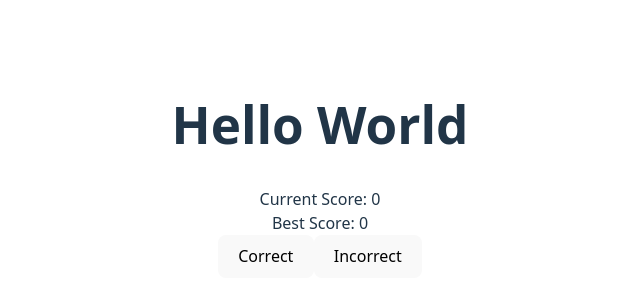
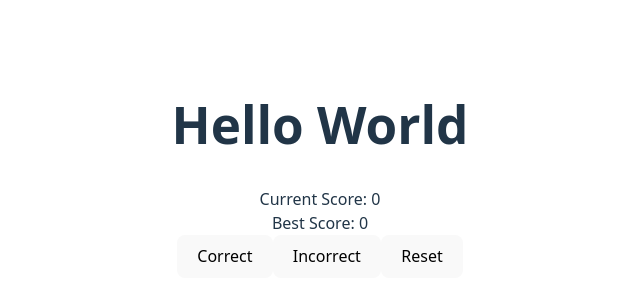
Before and after one commit to samob917/matching-game, a React (Vite) app: page / in a window 1280 px wide. Shown: the part 230-530 px from the top of the page, without its empty margins (320-960 px from the left). Built offline with nearby package versions, Linux system fonts and the light colour scheme.

Commit message:
Add reset button
Reset button works.

```diff
--- a/src/App.jsx
+++ b/src/App.jsx
@@ -21,12 +21,18 @@ function App() {
     }
   }
 
+  function reset() {
+    setCurrentScore(0)
+    setBestScore(0)
+  }
+
   return (
     <>
       <h1>Hello World</h1>
       <Scoreboard currentScore={currentScore} bestScore={bestScore} />
       <button onClick={increaseCurrent}>Correct</button>
       <button onClick={finishGame}>Incorrect</button>
+      <button onClick={reset}>Reset</button>
     </>
   )
 }
```
